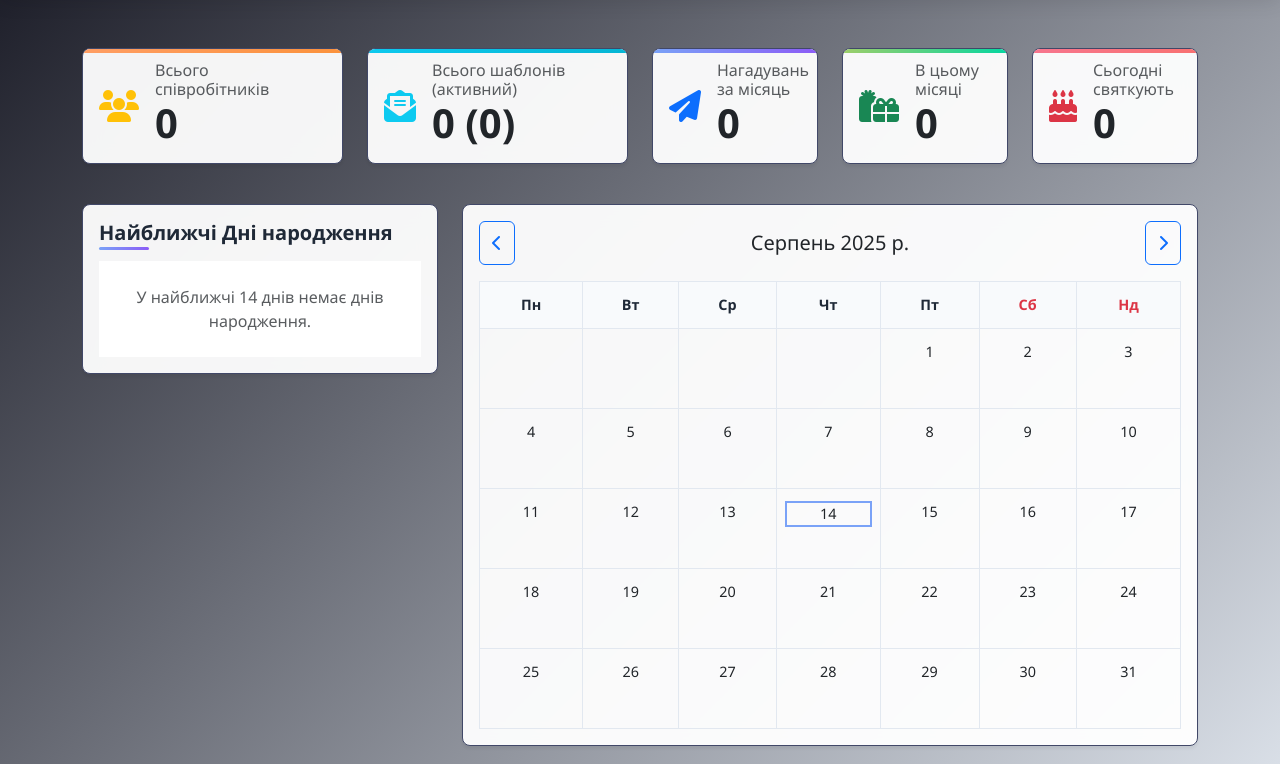
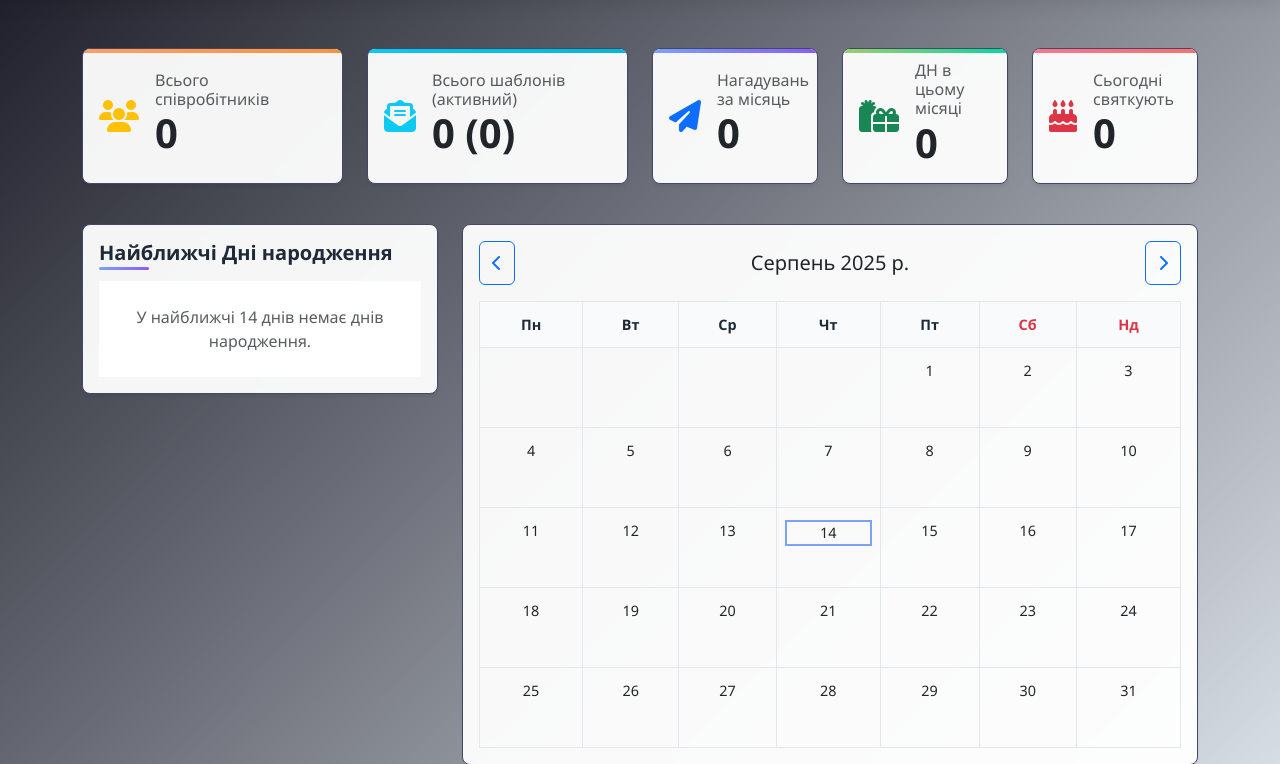
Before and after one commit to sergbondckua/birthday_email_notification_system, a Flask app: page / in a window 1280 px wide. Shown: the part 62-826 px from the top of the page. Run offline with Flask 3, Linux system fonts and the light colour scheme; the visitor is signed in with stand-in values (Sample User, id 1); data that the repository does not hold is empty; parts of the project's set-up code (start-up, migrations or seed data) failed here and were passed over; some libraries are stand-ins or nearby versions.

Commit message:
Update dashboard.html

```diff
--- a/templates/dashboard.html
+++ b/templates/dashboard.html
@@ -285,7 +285,7 @@
         <div class="card-body d-flex align-items-center">
           <i class="fas fa-solid fa-gifts fa-2x text-success me-3"></i>
           <div>
-            <h6 class="card-subtitle text-muted">В цьому місяці</h6>
+            <h6 class="card-subtitle text-muted">ДН в цьому місяці</h6>
             <p class="display-6 fw-bold mb-0">{{ stats.monthly_birthdays_count }}</p>
           </div>
         </div>
```
